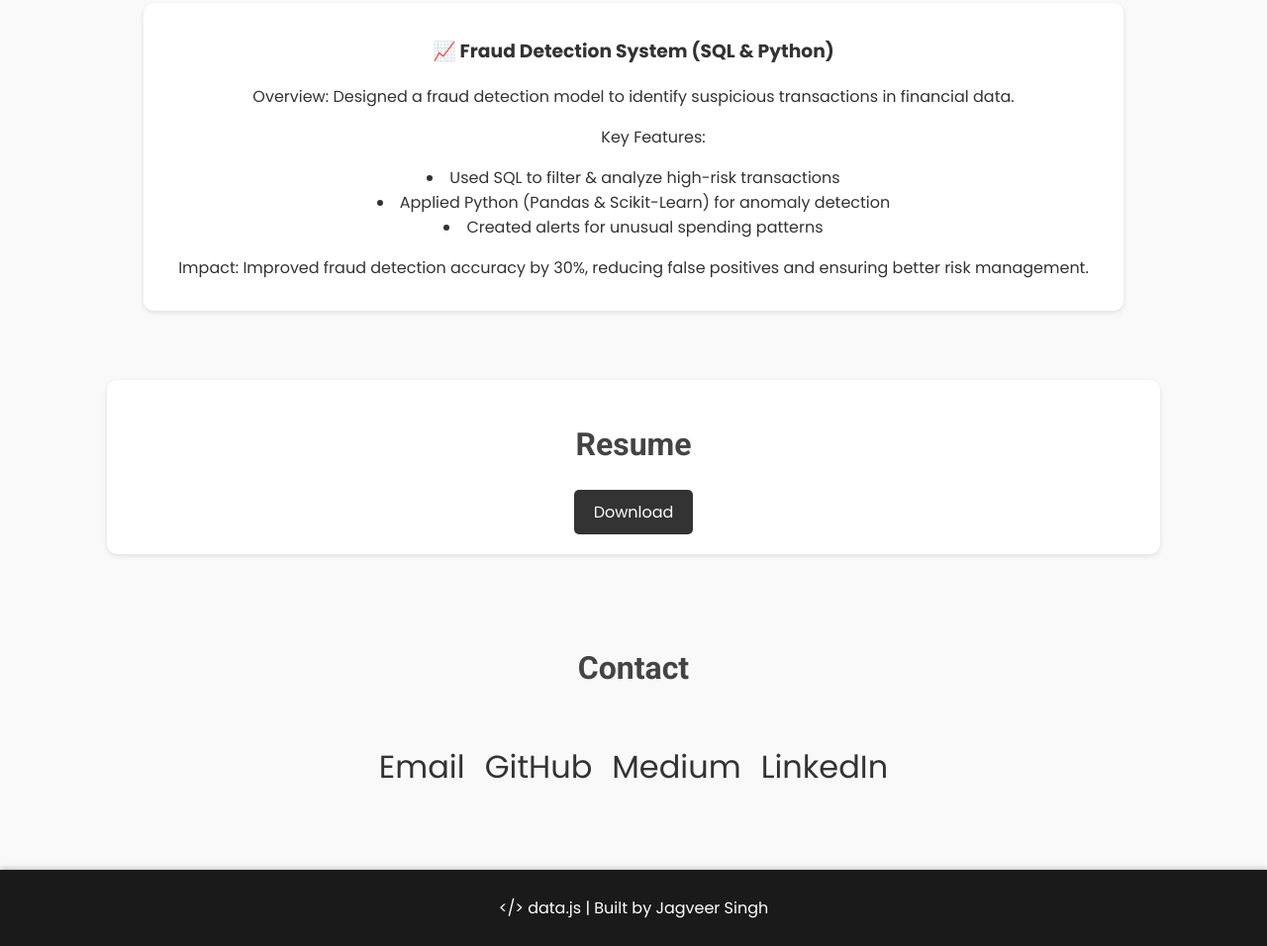
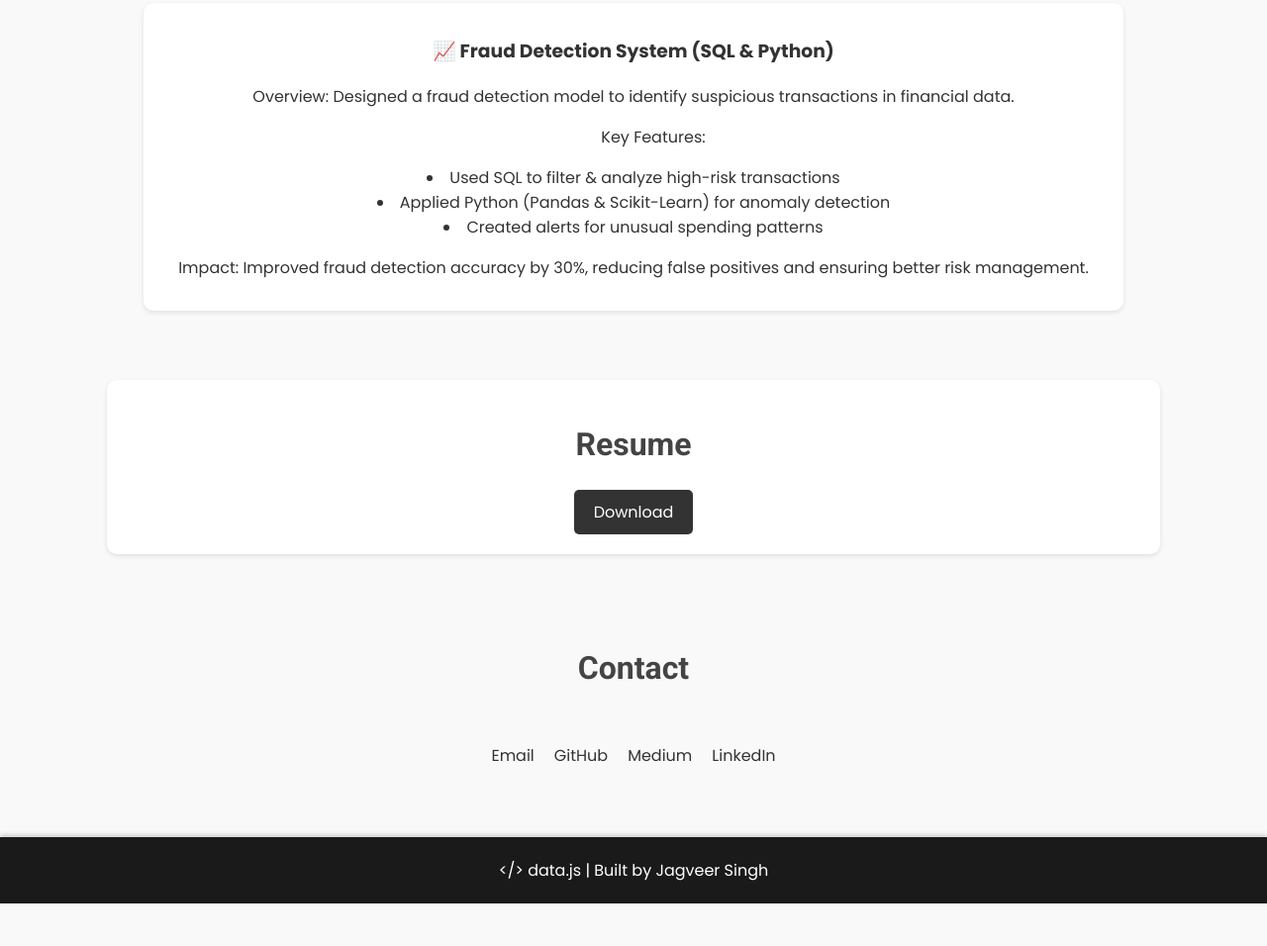
Before and after one commit to jagveer98/data.js, a plain HTML site: page index.html in a window 1280 px wide. Shown: the part 1340-2296 px from the top of the page at 99% size. After the commit the page ends 2253 px from the top, so only its background shows below. Drawn offline with Linux system fonts and the light colour scheme.

Commit message:
Email updated

```diff
--- a/index.html
+++ b/index.html
@@ -94,7 +94,7 @@
 
         .contact-icons a {
             text-decoration: none;
-            font-size: 2rem;
+            font-size: 1rem;
             color: #333;
             transition: color 0.3s ease-in-out;
         }
@@ -151,8 +151,8 @@
         footer {
             background-color: #1a1a1a;
             color: #ffffff;
-            padding: 10px;
-            margin-top: 20px;
+            padding: 5px;
+            margin-top: 10px;
             box-shadow: 0 -2px 5px rgba(0, 0, 0, 0.2);
         }
         #pp{
@@ -229,7 +229,7 @@
     <section id="contact" class="contact">
         <h2>Contact</h2>
         <div class="contact-icons">
-            <a href="mailto:jagveer@example.com">Email</a>
+            <a href="mailto:jagveer600@gmail.com" target="_blank">Email</a>
             <a href="https://github.com/jagveer98" target="_blank">GitHub</a>
             <a href="https://medium.com/@jagveer600" target="_blank">Medium</a>
             <a href="https://linkedin.com/in/jagveersingh98" target="_blank">LinkedIn</a>
```
